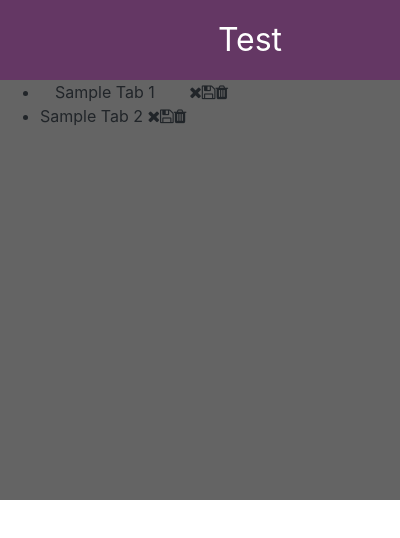
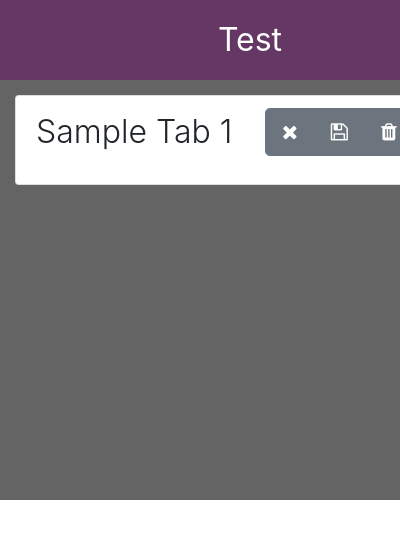
Before and after one commit to cuongnguyenx/unclutter.js, a browser extension: page popup/unclutter.html in a window 400 px wide. Shown: the top 538 px of the page. Drawn offline with Linux system fonts and the light colour scheme.

Commit message:
Began working on getting a tab list working

```diff
--- a/popup/unclutter.css
+++ b/popup/unclutter.css
@@ -27,6 +27,7 @@ body {
   background: #555555
 }
 
+
 /* .nav-button {
   padding: 1px;
   text-align: center;
@@ -34,12 +35,10 @@ body {
   cursor: pointer;
 } */
 
-/* .tab-list {
+.tab-list {
   margin: 2%;
-  background: #555555;
   padding: 1%;
-  list-style-type: none;
-} */
+}
 
 /* .tab {
   display: block;
@@ -54,10 +53,16 @@ body {
   background-color: #666666;
 } */
 
-/* .tab-text {
-  float: left;
+.tab-text {
+  display: inline;
   font-size: 2em;
-} */
+}
+
+.tab-options {
+  height: 100%;
+  font-size: 1.5em;
+  color: #FFFFFF;
+}
 
 /* .tab-options {
   white-space: nowrap;
--- a/popup/unclutter.html
+++ b/popup/unclutter.html
@@ -23,22 +23,23 @@
     </nav>
 
     <div>
-      <ul class="tab-list" id="tab-list">
-        <li class="tab">
-          <span class="col-10 tab-text">Sample Tab 1</span>
-          <span class="col-2 tab-options">
-            <span class="button close-button"><i class="fa fa-times"></i></span><span class="button closesave-button"><i
-                class="fa fa-save"></i></span><span class="button dismiss-button"><i class="fa fa-trash"></i></span>
-          </span>
+      <ul class="list-group tab-list" id="tab-list">
+        <li class="list-group-item container tab">
+          <div class="row">
+            <p class="col-6 tab-text lead align-middle">Sample Tab 1</p>
+            <span class="col-6 align-middle btn-group btn-group-lg tab-options">
+                <a class="btn btn-secondary">
+                  <i class="fa fa-times"></i>
+                </a>
+                <a class="btn btn-secondary">
+                  <i class="fa fa-save"></i>
+                </a>
+                <a class="btn btn-secondary">
+                  <i class="fa fa-trash"></i>
+                </a>
+            </span>
+          </div>
         </li>
-        <li class="tab">
-          <span class="tab-text">Sample Tab 2</span>
-          <span class="tab-options">
-            <span class="button close-button"><i class="fa fa-times"></i></span><span class="button closesave-button"><i
-                class="fa fa-save"></i></span><span class="button dismiss-button"><i class="fa fa-trash"></i></span>
-          </span>
-        </li>
-        </span>
     </div>
   </div>
 </body>
--- a/timer/timer.js
+++ b/timer/timer.js
@@ -41,7 +41,7 @@ class Interval {
 let startTimeMap = new Map();
 let runTimeMap = new Map();
 const timer = new Interval(30000, updateTimeStatus); // === 30 seconds
-const GLOBAL_TIME_LIMIT = 120; // seconds
+const GLOBAL_TIME_LIMIT = 999999; // seconds
 
 function updateTimeStatus() {
     let querying = browser.tabs.query({
@@ -61,7 +61,7 @@ function incrementTabs(tabs) {
             });
         } else {
             runTimeMap.set(tab.id, inactiveTime);
-            console.log(tab.url)
+            console.log(tab.url);
         }
     }
     // console.log(startTimeMap);
```
Also changed, not shown: popup/unclutter.js (line endings or trailing spaces).
